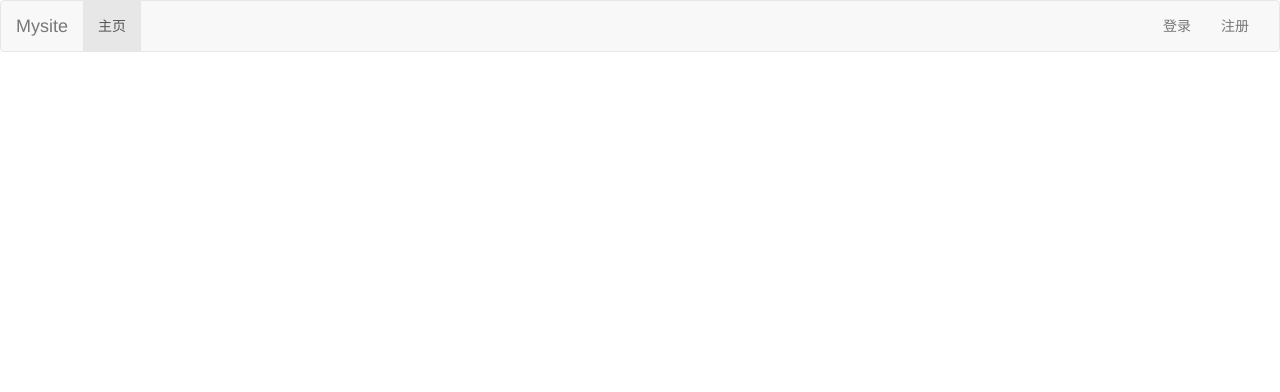
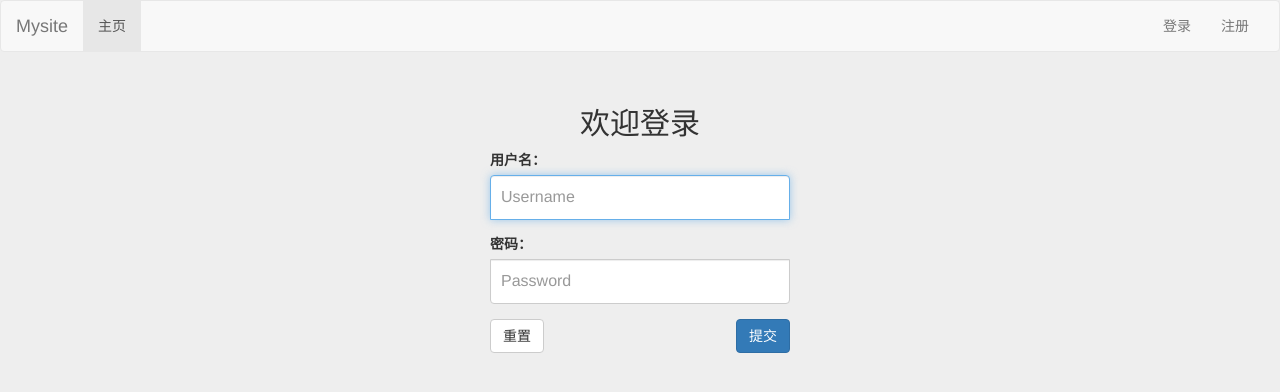
Before and after one commit to vavikast/mysite1, a Django app: page /login/ in a window 1280 px wide. Shown: the top 392 px of the page. Run offline with Django 3.2, Linux system fonts and the light colour scheme; some libraries are stand-ins or nearby versions.

Commit message:
主页面修改

```diff
--- a/felix/templates/base.html
+++ b/felix/templates/base.html
@@ -46,6 +46,7 @@
       </div><!-- /.container-fluid -->
     </nav>
 
+
     {% block content %}{% endblock %}
 
     <!-- jQuery (Bootstrap 的所有 JavaScript 插件都依赖 jQuery，所以必须放在前边) -->
--- a/felix/templates/felix/index.html
+++ b/felix/templates/felix/index.html
@@ -2,9 +2,9 @@
 <html lang="en">
 <head>
     <meta charset="UTF-8">
-    <title>首页</title>
+    <title>主页</title>
 </head>
 <body>
-<h1>首页</h1>
+<h1>欢迎回来</h1>
 </body>
 </html>
--- a/felix/templates/felix/login.html
+++ b/felix/templates/felix/login.html
@@ -1 +1,27 @@
 {% extends 'base.html' %}
+{% load staticfiles %}
+{% block title %}登录{% endblock %}
+{% block css %}<link href="{% static 'css/login.css' %}" rel="stylesheet"/>{% endblock %}
+{% block content %}
+    <div class="container">
+        <div class="col-md-4 col-md-offset-4">
+          <form class='form-login' action="/login/" method="post">
+              {% if message %}
+                <div class="alert alert-warning">{{ message }}</div>
+              {% endif %}
+              {% csrf_token %}
+              <h2 class="text-center">欢迎登录</h2>
+              <div class="form-group">
+                <label for="id_username">用户名：</label>
+                <input type="text" name='username' class="form-control" id="id_username" placeholder="Username" autofocus required>
+              </div>
+              <div class="form-group">
+                <label for="id_password">密码：</label>
+                <input type="password" name='password' class="form-control" id="id_password" placeholder="Password" required>
+              </div>
+              <button type="reset" class="btn btn-default pull-left">重置</button>
+              <button type="submit" class="btn btn-primary pull-right">提交</button>
+          </form>
+        </div>
+    </div> <!-- /container -->
+{% endblock %}
--- a/felix/views.py
+++ b/felix/views.py
@@ -1,5 +1,6 @@
 from django.shortcuts import render
 from django.shortcuts import redirect
+from . import models
 
 # Create your views here.
 def index(request):
@@ -7,7 +8,27 @@ def index(request):
 
 
 def login(request):
+    if request.method == "POST":
+        username = request.POST.get('username', None)
+        password = request.POST.get('password', None)
+        message = "所有字段必须填写"
+        if username and password:  # 确保用户名和密码都不为空
+            username = username.strip()
+            # 用户名字符合法性验证
+            # 密码长度验证
+            # 更多的其它验证.....
+            try:
+                user = models.User.objects.get(name=username)
+                if user.password == password:
+                    return redirect('')
+                else:
+                    message = "密码不正确"
+
+            except:
+                message = "用户名不存在！"
+        return render(request, 'felix/login.html', {"message": message})
     return render(request, 'felix/login.html')
+
 
 
 def register(request):
```
